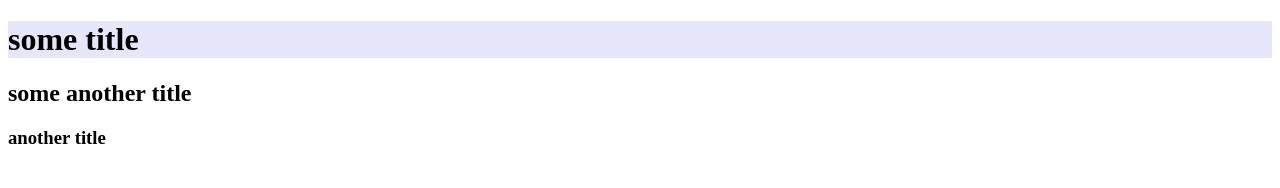
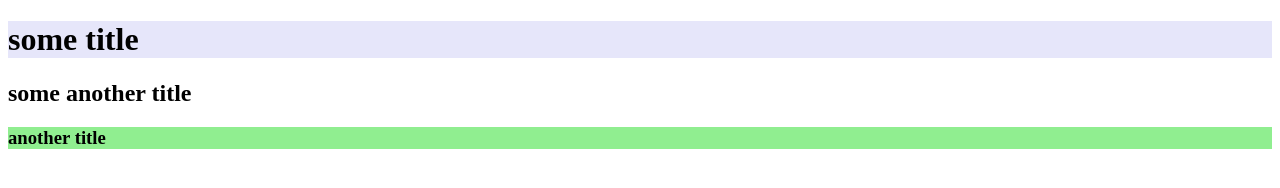
Before and after one commit to OksanaPiddubniak/js-lessons, a plain HTML site: page js/lesson_1/index.html in a window 1280 px wide. Drawn offline with Linux system fonts and the light colour scheme.

Commit message:
Update style.css

```diff
--- a/js/lesson_1/style.css
+++ b/js/lesson_1/style.css
@@ -1,3 +1,6 @@
 h1 {
   background-color: lavender;
 }
+h3 {
+  background-color: lightgreen;
+}
```
